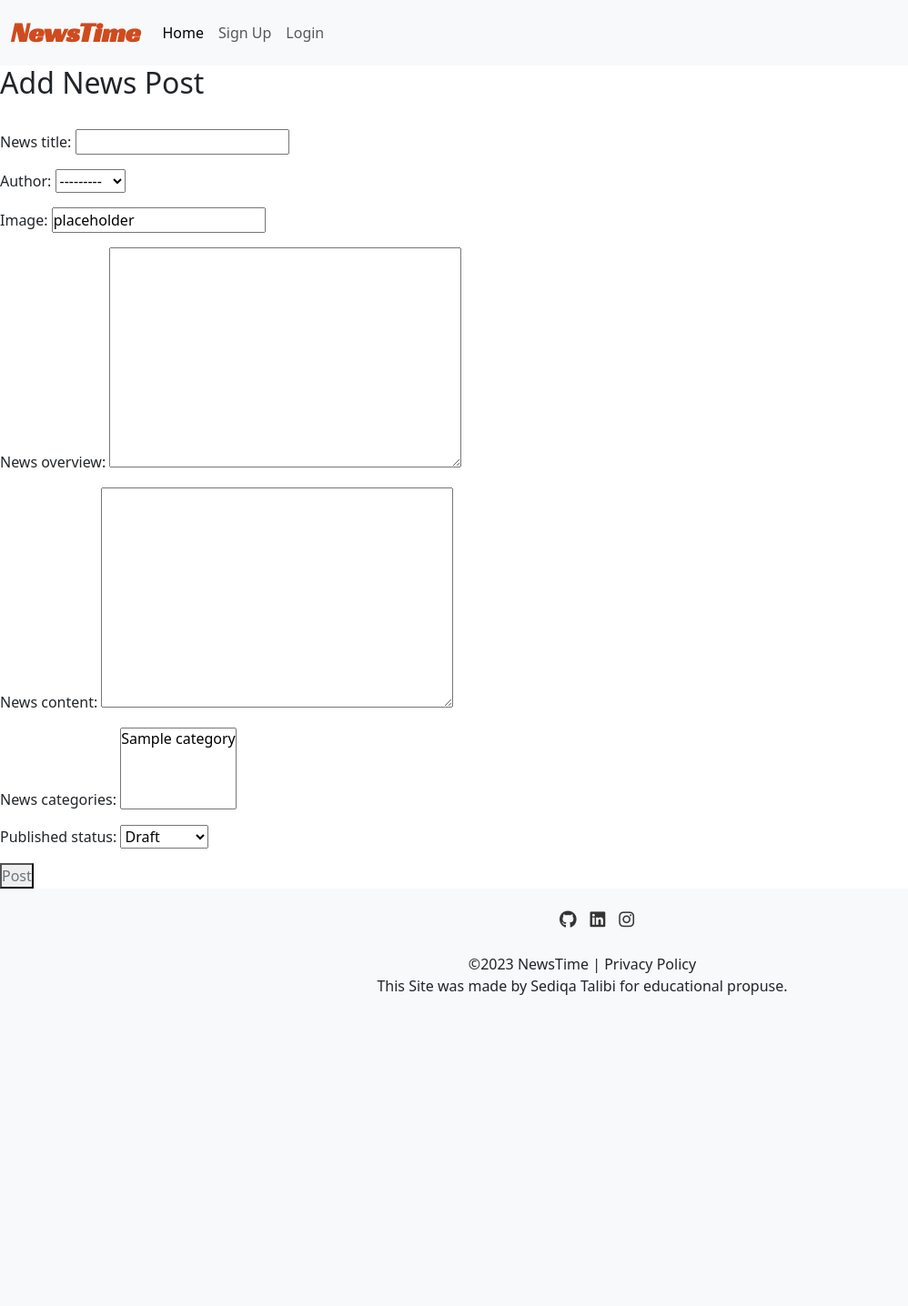
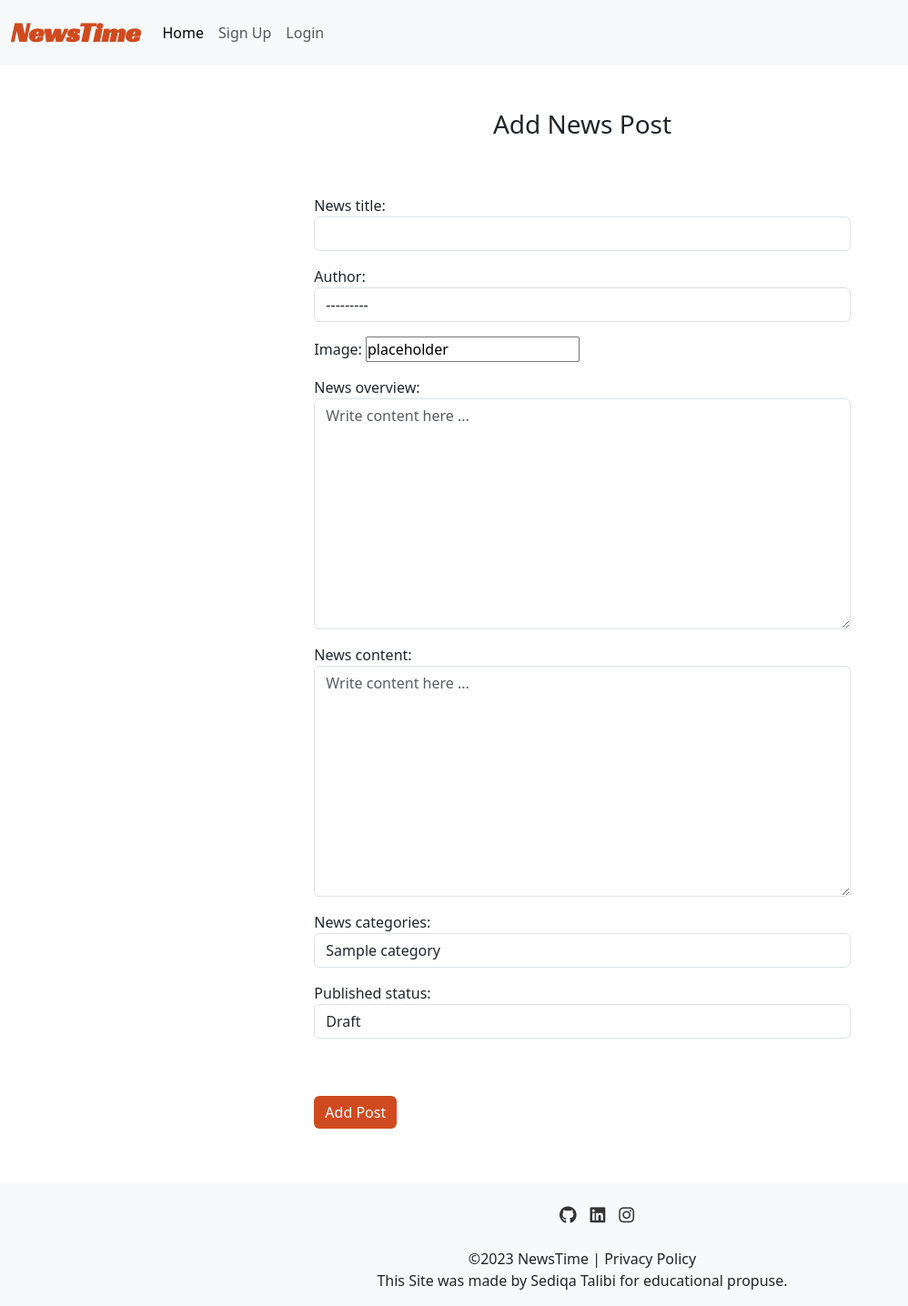
Before and after one commit to sediqa01/News-Aggregator, a Django app: page /add_news/ in a window 1280 px wide. Shown: the whole page at 91% size, without its empty margins (0-998 px from the left). Before the commit the page ends 1094 px from the top, so only its background shows below. Run offline with Django 3.2, Linux system fonts and the light colour scheme; tables that the repository leaves empty hold one stand-in row (values such as "Sample post"); parts of the project's set-up code (start-up, migrations or seed data) failed here and were passed over; some libraries are stand-ins or nearby versions.

Commit message:
Add style to the  Add post Form

```diff
--- a/news/forms.py
+++ b/news/forms.py
@@ -1,6 +1,5 @@
 from django import forms
-from news.models import Comment
-from news.models import Article
+from news.models import Comment, Article
 
 
 class CommentForm(forms.ModelForm):
@@ -22,16 +21,17 @@
             'news_title', 'author', 'news_image', 'news_overview',
             'news_content', 'news_categories', 'published_status')
 
-    widgets = {
-        'news_title': forms.TextInput(attrs={'class': 'form-control'}),
-        'author': forms.Select(attrs={'class': 'form-control'}),
-        'news_overview': forms.Textarea(attrs={
-            'class': 'form-control',
-            'placeholder': 'Write content here ...',
-        }),
-        'news_content': forms.Textarea(attrs={
-            'class': 'form-control',
-            'placeholder': 'Write content here ...',
-        }),
-        'published_status': forms.Select(attrs={'class': 'form-control'}),
-    }
+        widgets = {
+            'news_title': forms.TextInput(attrs={'class': 'form-control'}),
+            'author': forms.Select(attrs={'class': 'form-control'}),
+            'news_overview': forms.Textarea(attrs={
+                'class': 'form-control',
+                'placeholder': 'Write content here ...',
+            }),
+            'news_content': forms.Textarea(attrs={
+                'class': 'form-control',
+                'placeholder': 'Write content here ...',
+            }),
+            'news_categories': forms.Select(attrs={'class': 'form-control'}),
+            'published_status': forms.Select(attrs={'class': 'form-control'}),
+        }
--- a/static/css/style.css
+++ b/static/css/style.css
@@ -73,6 +73,7 @@
 .date {
     font-size: 0.7rem;
 }
+
 .category-name-d {
     padding: 2%;
 }
@@ -100,7 +101,7 @@
     text-decoration: none;
 }
 
-.social-link > li {
+.social-link>li {
     display: inline;
     margin: 0.3%;
     padding: 0.3%;
@@ -115,17 +116,19 @@
 /* Athentication */
 
 .btn {
-    background-color:#cf4b1f;
-    color:white;
+    background-color: #cf4b1f;
+    color: white;
 }
 
 .btn:hover {
-    background-color:white;
-    color:#cf4b1f;
+    background-color: white;
+    color: #cf4b1f;
 }
+
 .con-logout {
     margin: 8%;
 }
+
 .link {
     color: #445261;
     text-decoration: none;
@@ -138,10 +141,11 @@
 }
 
 /* comment */
-.btn-primary{
+.btn-primary {
     margin: 3%;
-    border:none;
+    border: none;
 }
+
 .avator {
     height: 40px;
     width: 40px;
@@ -152,3 +156,9 @@
     color: #cf4b1f;
     background: transparent;
 }
+
+/* Add Post Form */
+.btn-secondary {
+    margin: 8% 0%;
+    border: none;
+}
--- a/templates/add_news.html
+++ b/templates/add_news.html
@@ -2,14 +2,18 @@
 {% block content %}
 {% load static %}
 
-<h2>Add News Post</h2>
+<h3 class=" mt-5 text-center">Add News Post</h3>
 <br>
-<div class="form-group">
-    <form method="POST">
-        {% csrf_token %}
-        {{ form.as_p}}
+<div class="container">
+    <div class="col-lg-8 mt-3 mx-auto">
+        <div class="form-group">
+            <form method="POST">
+                {% csrf_token %}
+                {{ form.as_p}}
 
-        <button class="text-secondary">Post</button>
-    </form>
+                <button class="btn btn-secondary">Add Post</button>
+            </form>
+        </div>
+    </div>
 </div>
 {%endblock%}
```
